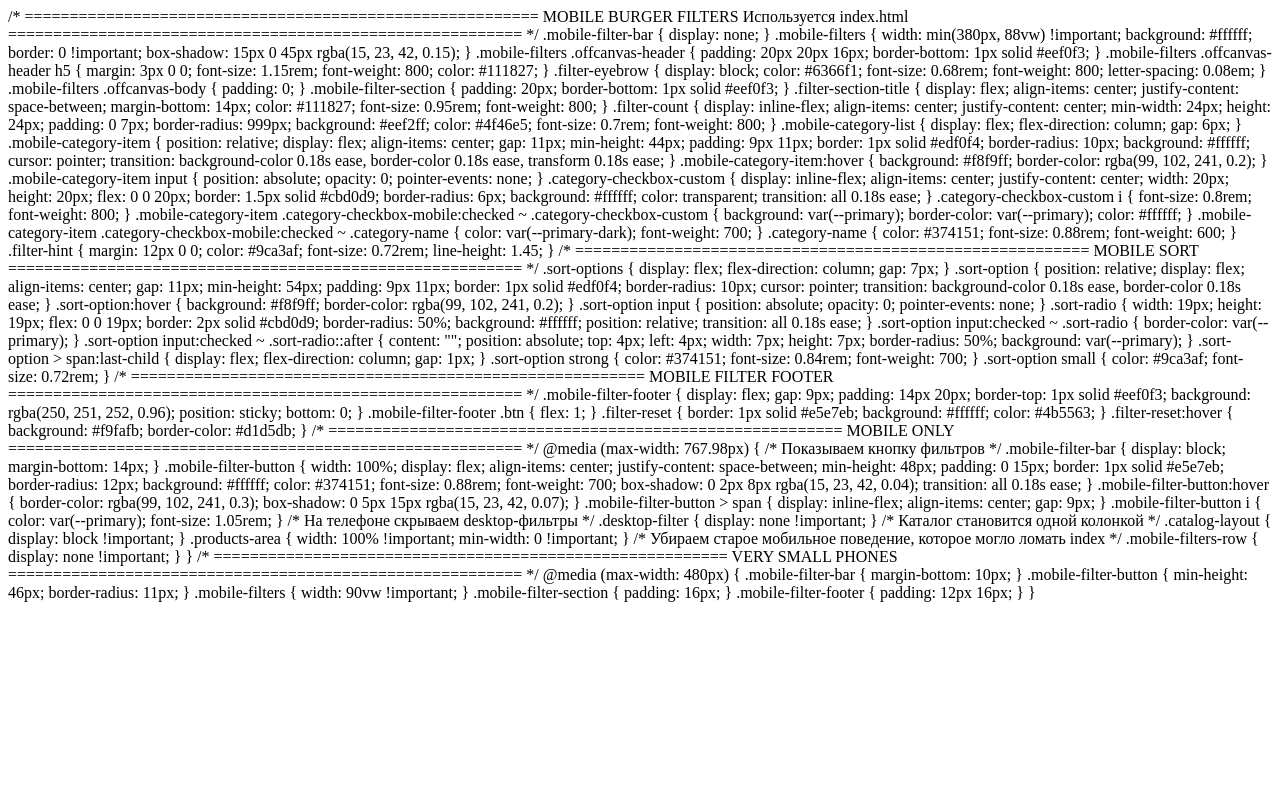
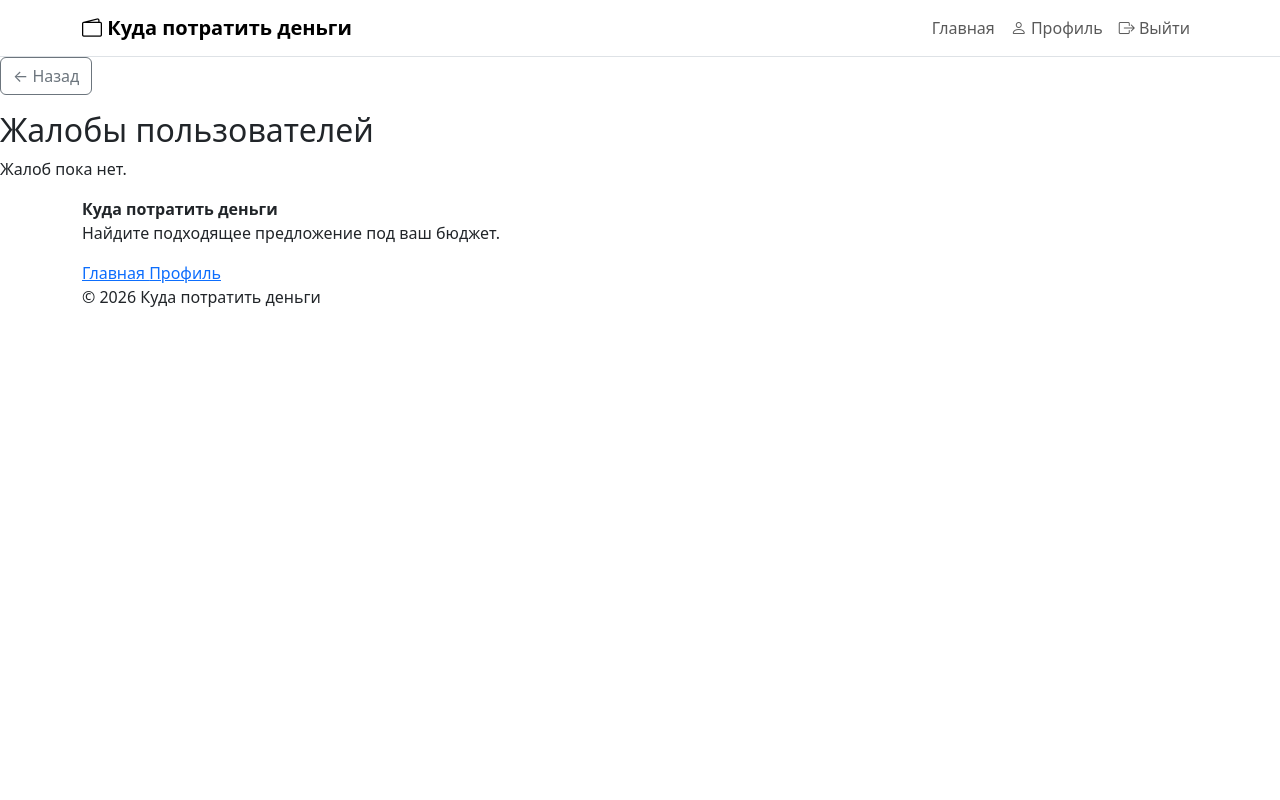
Before and after one commit to dtop5419/SpendIt, a Flask app: page /admin/complaints in a window 1280 px wide. Run offline with Flask 3, Linux system fonts and the light colour scheme; a user stored in the database is signed in.

Commit message:
Update base.html

```diff
--- a/templates/base.html
+++ b/templates/base.html
@@ -1,424 +1,234 @@
-/* =========================================================
-   MOBILE BURGER FILTERS
-   Используется index.html
-========================================================= */
+<!DOCTYPE html>
+<html lang="ru">
+<head>
 
-.mobile-filter-bar {
-    display: none;
-}
+    <meta charset="UTF-8">
 
-.mobile-filters {
-    width: min(380px, 88vw) !important;
-    background: #ffffff;
-    border: 0 !important;
-    box-shadow: 15px 0 45px rgba(15, 23, 42, 0.15);
-}
+    <meta
+        name="viewport"
+        content="width=device-width, initial-scale=1.0"
+    >
 
-.mobile-filters .offcanvas-header {
-    padding: 20px 20px 16px;
-    border-bottom: 1px solid #eef0f3;
-}
-
-.mobile-filters .offcanvas-header h5 {
-    margin: 3px 0 0;
-    font-size: 1.15rem;
-    font-weight: 800;
-    color: #111827;
-}
-
-.filter-eyebrow {
-    display: block;
-    color: #6366f1;
-    font-size: 0.68rem;
-    font-weight: 800;
-    letter-spacing: 0.08em;
-}
-
-.mobile-filters .offcanvas-body {
-    padding: 0;
-}
-
-.mobile-filter-section {
-    padding: 20px;
-    border-bottom: 1px solid #eef0f3;
-}
-
-.filter-section-title {
-    display: flex;
-    align-items: center;
-    justify-content: space-between;
-    margin-bottom: 14px;
-
-    color: #111827;
-    font-size: 0.95rem;
-    font-weight: 800;
-}
-
-.filter-count {
-    display: inline-flex;
-    align-items: center;
-    justify-content: center;
-
-    min-width: 24px;
-    height: 24px;
-    padding: 0 7px;
-
-    border-radius: 999px;
-
-    background: #eef2ff;
-    color: #4f46e5;
-
-    font-size: 0.7rem;
-    font-weight: 800;
-}
-
-.mobile-category-list {
-    display: flex;
-    flex-direction: column;
-    gap: 6px;
-}
-
-.mobile-category-item {
-    position: relative;
-
-    display: flex;
-    align-items: center;
-    gap: 11px;
-
-    min-height: 44px;
-    padding: 9px 11px;
-
-    border: 1px solid #edf0f4;
-    border-radius: 10px;
-
-    background: #ffffff;
-
-    cursor: pointer;
-
-    transition:
-        background-color 0.18s ease,
-        border-color 0.18s ease,
-        transform 0.18s ease;
-}
-
-.mobile-category-item:hover {
-    background: #f8f9ff;
-    border-color: rgba(99, 102, 241, 0.2);
-}
-
-.mobile-category-item input {
-    position: absolute;
-    opacity: 0;
-    pointer-events: none;
-}
-
-.category-checkbox-custom {
-    display: inline-flex;
-    align-items: center;
-    justify-content: center;
-
-    width: 20px;
-    height: 20px;
-
-    flex: 0 0 20px;
-
-    border: 1.5px solid #cbd0d9;
-    border-radius: 6px;
-
-    background: #ffffff;
-
-    color: transparent;
-
-    transition: all 0.18s ease;
-}
-
-.category-checkbox-custom i {
-    font-size: 0.8rem;
-    font-weight: 800;
-}
-
-.mobile-category-item
-.category-checkbox-mobile:checked
-~ .category-checkbox-custom {
-    background: var(--primary);
-    border-color: var(--primary);
-    color: #ffffff;
-}
-
-.mobile-category-item
-.category-checkbox-mobile:checked
-~ .category-name {
-    color: var(--primary-dark);
-    font-weight: 700;
-}
-
-.category-name {
-    color: #374151;
-    font-size: 0.88rem;
-    font-weight: 600;
-}
-
-.filter-hint {
-    margin: 12px 0 0;
-
-    color: #9ca3af;
-
-    font-size: 0.72rem;
-    line-height: 1.45;
-}
+    <title>
+        {% block title %}Куда потратить деньги{% endblock %}
+    </title>
 
 
-/* =========================================================
-   MOBILE SORT
-========================================================= */
-
-.sort-options {
-    display: flex;
-    flex-direction: column;
-    gap: 7px;
-}
-
-.sort-option {
-    position: relative;
-
-    display: flex;
-    align-items: center;
-    gap: 11px;
-
-    min-height: 54px;
-    padding: 9px 11px;
-
-    border: 1px solid #edf0f4;
-    border-radius: 10px;
-
-    cursor: pointer;
-
-    transition:
-        background-color 0.18s ease,
-        border-color 0.18s ease;
-}
-
-.sort-option:hover {
-    background: #f8f9ff;
-    border-color: rgba(99, 102, 241, 0.2);
-}
-
-.sort-option input {
-    position: absolute;
-    opacity: 0;
-    pointer-events: none;
-}
-
-.sort-radio {
-    width: 19px;
-    height: 19px;
-
-    flex: 0 0 19px;
-
-    border: 2px solid #cbd0d9;
-    border-radius: 50%;
-
-    background: #ffffff;
-
-    position: relative;
-
-    transition: all 0.18s ease;
-}
-
-.sort-option input:checked
-~ .sort-radio {
-    border-color: var(--primary);
-}
-
-.sort-option input:checked
-~ .sort-radio::after {
-    content: "";
-
-    position: absolute;
-    top: 4px;
-    left: 4px;
-
-    width: 7px;
-    height: 7px;
-
-    border-radius: 50%;
-
-    background: var(--primary);
-}
-
-.sort-option > span:last-child {
-    display: flex;
-    flex-direction: column;
-    gap: 1px;
-}
-
-.sort-option strong {
-    color: #374151;
-    font-size: 0.84rem;
-    font-weight: 700;
-}
-
-.sort-option small {
-    color: #9ca3af;
-    font-size: 0.72rem;
-}
+    <!-- Bootstrap -->
+    <link
+        href="https://cdn.jsdelivr.net/npm/bootstrap@5.3.3/dist/css/bootstrap.min.css"
+        rel="stylesheet"
+    >
 
 
-/* =========================================================
-   MOBILE FILTER FOOTER
-========================================================= */
-
-.mobile-filter-footer {
-    display: flex;
-    gap: 9px;
-
-    padding: 14px 20px;
-
-    border-top: 1px solid #eef0f3;
-
-    background: rgba(250, 251, 252, 0.96);
-
-    position: sticky;
-    bottom: 0;
-}
-
-.mobile-filter-footer .btn {
-    flex: 1;
-}
-
-.filter-reset {
-    border: 1px solid #e5e7eb;
-    background: #ffffff;
-    color: #4b5563;
-}
-
-.filter-reset:hover {
-    background: #f9fafb;
-    border-color: #d1d5db;
-}
+    <!-- Bootstrap Icons -->
+    <link
+        href="https://cdn.jsdelivr.net/npm/bootstrap-icons@1.11.3/font/bootstrap-icons.css"
+        rel="stylesheet"
+    >
 
 
-/* =========================================================
-   MOBILE ONLY
-========================================================= */
-
-@media (max-width: 767.98px) {
-
-    /*
-       Показываем кнопку фильтров
-    */
-
-    .mobile-filter-bar {
-        display: block;
-
-        margin-bottom: 14px;
-    }
-
-    .mobile-filter-button {
-        width: 100%;
-
-        display: flex;
-        align-items: center;
-        justify-content: space-between;
-
-        min-height: 48px;
-
-        padding: 0 15px;
-
-        border: 1px solid #e5e7eb;
-        border-radius: 12px;
-
-        background: #ffffff;
-
-        color: #374151;
-
-        font-size: 0.88rem;
-        font-weight: 700;
-
-        box-shadow:
-            0 2px 8px rgba(15, 23, 42, 0.04);
-
-        transition: all 0.18s ease;
-    }
-
-    .mobile-filter-button:hover {
-        border-color: rgba(99, 102, 241, 0.3);
-        box-shadow:
-            0 5px 15px rgba(15, 23, 42, 0.07);
-    }
-
-    .mobile-filter-button > span {
-        display: inline-flex;
-        align-items: center;
-        gap: 9px;
-    }
-
-    .mobile-filter-button i {
-        color: var(--primary);
-        font-size: 1.05rem;
-    }
+    <!-- Твой основной CSS -->
+    <link
+        rel="stylesheet"
+        href="{{ url_for('static', filename='css/style.css') }}"
+    >
 
 
-    /*
-       На телефоне скрываем desktop-фильтры
-    */
+    {% block head %}{% endblock %}
 
-    .desktop-filter {
-        display: none !important;
-    }
+</head>
 
 
-    /*
-       Каталог становится одной колонкой
-    */
-
-    .catalog-layout {
-        display: block !important;
-    }
-
-    .products-area {
-        width: 100% !important;
-        min-width: 0 !important;
-    }
+<body>
 
 
-    /*
-       Убираем старое мобильное поведение,
-       которое могло ломать index
-    */
+<!-- =========================================================
+     NAVBAR
+========================================================= -->
 
-    .mobile-filters-row {
-        display: none !important;
-    }
+<nav class="navbar navbar-expand-lg navbar-light bg-white border-bottom">
 
-}
+    <div class="container">
+
+        <!-- ЛОГО -->
+        <a
+            class="navbar-brand fw-bold"
+            href="/"
+        >
+            <i class="bi bi-wallet2"></i>
+            Куда потратить деньги
+        </a>
 
 
-/* =========================================================
-   VERY SMALL PHONES
-========================================================= */
+        <!-- МОБИЛЬНАЯ КНОПКА NAVBAR -->
 
-@media (max-width: 480px) {
+        <button
+            class="navbar-toggler"
+            type="button"
+            data-bs-toggle="collapse"
+            data-bs-target="#mainNavbar"
+            aria-controls="mainNavbar"
+            aria-expanded="false"
+            aria-label="Открыть меню"
+        >
+            <span class="navbar-toggler-icon"></span>
+        </button>
 
-    .mobile-filter-bar {
-        margin-bottom: 10px;
-    }
 
-    .mobile-filter-button {
-        min-height: 46px;
-        border-radius: 11px;
-    }
+        <!-- NAVIGATION -->
 
-    .mobile-filters {
-        width: 90vw !important;
-    }
+        <div
+            class="collapse navbar-collapse"
+            id="mainNavbar"
+        >
 
-    .mobile-filter-section {
-        padding: 16px;
-    }
+            <ul class="navbar-nav ms-auto align-items-lg-center">
 
-    .mobile-filter-footer {
-        padding: 12px 16px;
-    }
+                <li class="nav-item">
+                    <a
+                        class="nav-link"
+                        href="/"
+                    >
+                        Главная
+                    </a>
+                </li>
 
-}
+
+                {% if current_user.is_authenticated %}
+
+                <li class="nav-item">
+                    <a
+                        class="nav-link"
+                        href="/profile"
+                    >
+                        <i class="bi bi-person"></i>
+                        Профиль
+                    </a>
+                </li>
+
+
+                <li class="nav-item">
+                    <a
+                        class="nav-link"
+                        href="/logout"
+                    >
+                        <i class="bi bi-box-arrow-right"></i>
+                        Выйти
+                    </a>
+                </li>
+
+                {% else %}
+
+                <li class="nav-item">
+                    <a
+                        class="nav-link"
+                        href="/login"
+                    >
+                        Войти
+                    </a>
+                </li>
+
+
+                <li class="nav-item">
+                    <a
+                        class="btn btn-primary ms-lg-2"
+                        href="/register"
+                    >
+                        Регистрация
+                    </a>
+                </li>
+
+                {% endif %}
+
+            </ul>
+
+        </div>
+
+    </div>
+
+</nav>
+
+
+<!-- =========================================================
+     ОСНОВНОЙ КОНТЕНТ
+========================================================= -->
+
+<main class="main-content">
+
+    {% block content %}{% endblock %}
+
+</main>
+
+
+<!-- =========================================================
+     FOOTER
+========================================================= -->
+
+<footer class="site-footer">
+
+    <div class="container">
+
+        <div class="footer-content">
+
+            <div>
+                <strong>
+                    Куда потратить деньги
+                </strong>
+
+                <p>
+                    Найдите подходящее предложение под ваш бюджет.
+                </p>
+            </div>
+
+
+            <div class="footer-links">
+
+                <a href="/">
+                    Главная
+                </a>
+
+                {% if current_user.is_authenticated %}
+
+                <a href="/profile">
+                    Профиль
+                </a>
+
+                {% endif %}
+
+            </div>
+
+        </div>
+
+
+        <div class="footer-bottom">
+
+            <span>
+                © 2026 Куда потратить деньги
+            </span>
+
+        </div>
+
+    </div>
+
+</footer>
+
+
+<!-- =========================================================
+     BOOTSTRAP JS
+========================================================= -->
+
+<script
+    src="https://cdn.jsdelivr.net/npm/bootstrap@5.3.3/dist/js/bootstrap.bundle.min.js"
+></script>
+
+
+<!-- =========================================================
+     ОБЩИЕ SCRIPT
+========================================================= -->
+
+{% block scripts %}{% endblock %}
+
+
+</body>
+</html>
```
